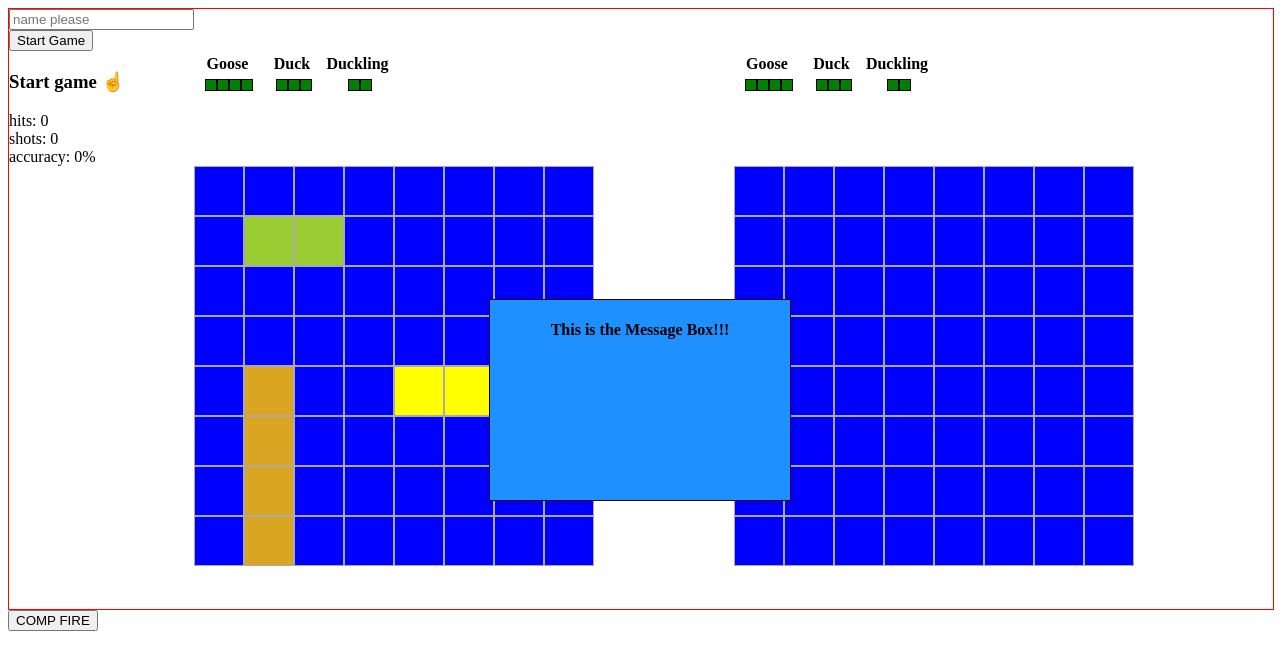
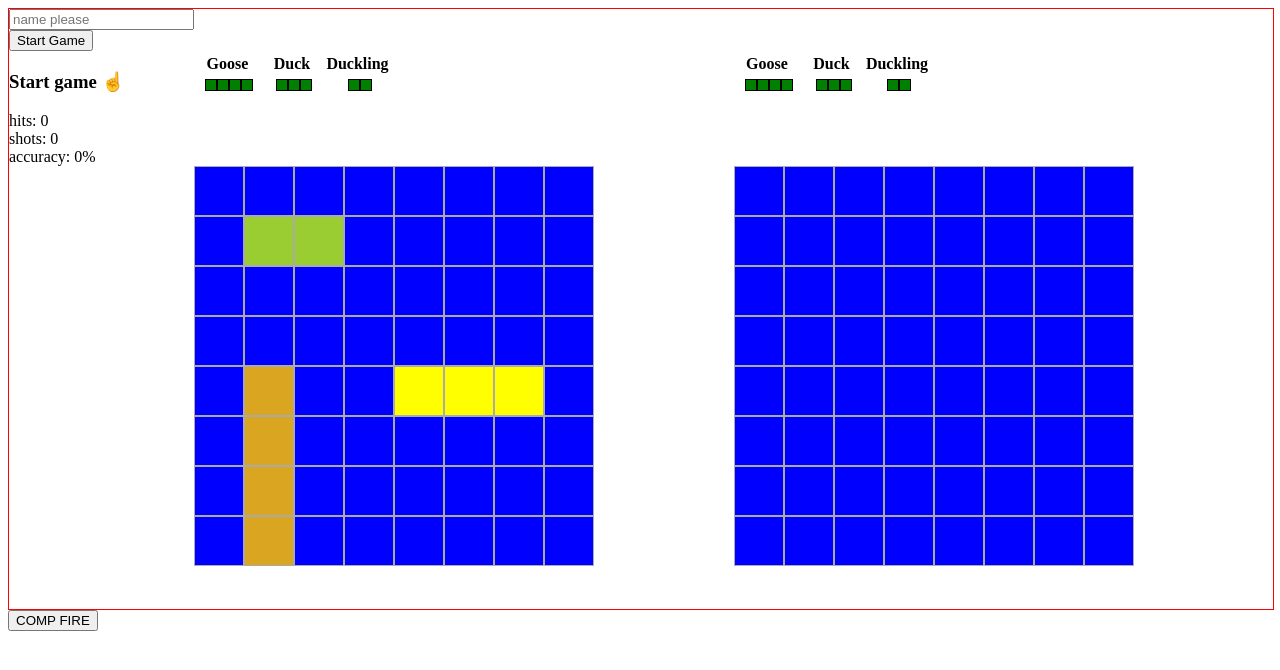
Before and after one commit to chmccc/battledux, a React app: page / in a window 1280 px wide. Shown: the top 670 px of the page. Built offline with nearby package versions, Linux system fonts and the light colour scheme.

Commit message:
resolves conflict in App.js and hides MessageBox as default

```diff
--- a/src/components/MessageBox.jsx
+++ b/src/components/MessageBox.jsx
@@ -3,7 +3,7 @@ import React, { Component } from "react";
 const MessageBox = props => {
 
   return (
-    <div id="message-box" onClick={props.handleMessageBoxClick}><h4>This is the Message Box!!!</h4></div>
+    <div id="message-box" className="hidden" onClick={props.handleMessageBoxClick}><h4>This is the Message Box!!!</h4></div>
   )
 }
 
```
